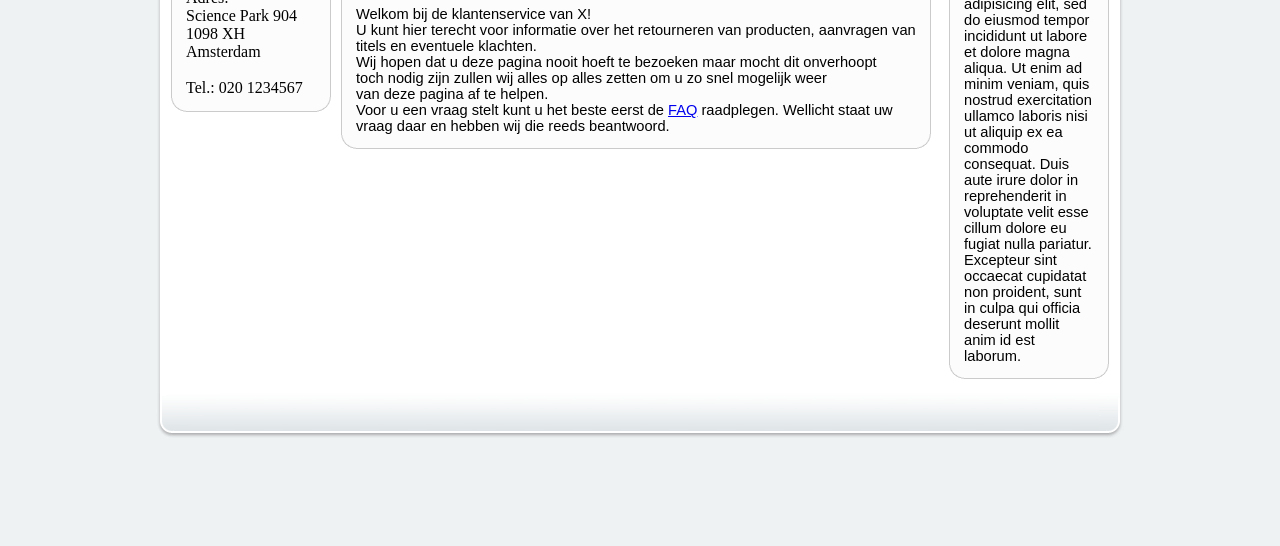
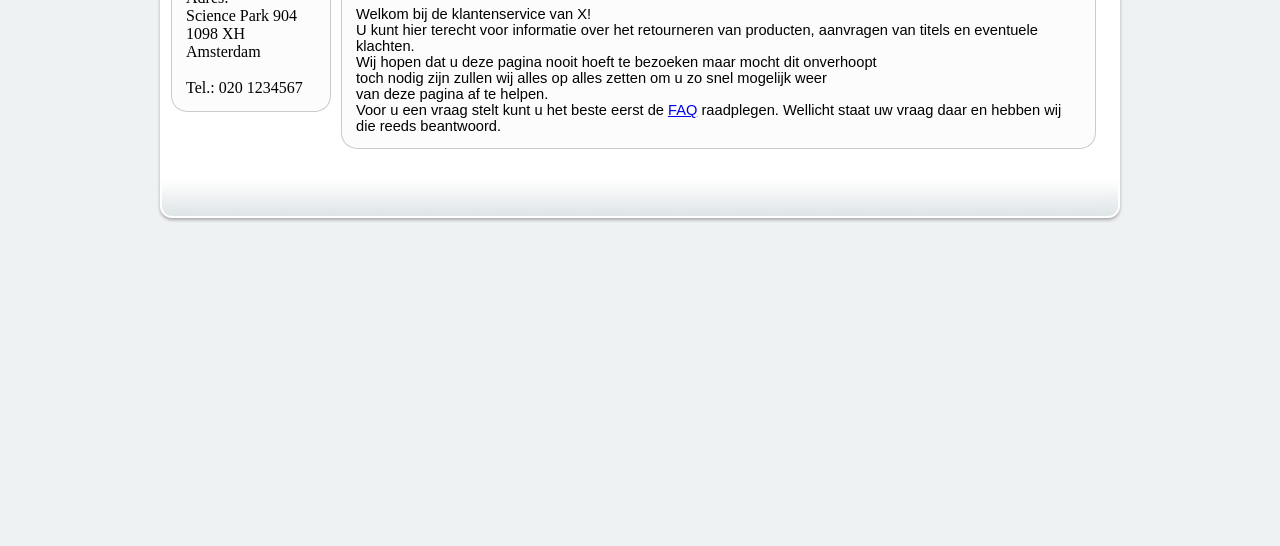
Before and after one commit to JBonsink/webdb, a plain HTML site: page klantenservice/klantenservice.html in a window 1280 px wide. Shown: the part 254-800 px from the top of the page. Drawn offline with Linux system fonts and the light colour scheme.

Commit message:
klantenserice rechter kolom weg

```diff
--- a/css/template.css
+++ b/css/template.css
@@ -55,7 +55,7 @@ body {
 
 #horizontal-menubar {
 	background-image: url(../images/navbar.gif);
-	background-repeat: repeat-x 0 0;
+	background-repeat: repeat-x;
 	height: 35px;
 	width: 968px;
 	border: 1px solid #606060;
--- a/klantenservice/klantenservice.html
+++ b/klantenservice/klantenservice.html
@@ -121,7 +121,7 @@
 
 			</div>
 
-       	<div id="center-box" class="rounded-box small">
+       	<div id="center-box" class="rounded-box wide">
 
    			<div class="top"><div></div></div>
 
@@ -143,28 +143,6 @@
 
 			</div>
 
-			<div id="right-box" class="rounded-box">
-
-   			<div class="top"><div></div></div>
-
-      			<div class="content">
-
-         		<p>Lorem ipsum dolor sit amet, consectetur
-         		adipisicing elit, sed do eiusmod tempor incididunt
-         		ut labore et dolore magna aliqua. Ut enim ad minim
-         		veniam, quis nostrud exercitation ullamco laboris
-         		nisi ut aliquip ex ea commodo consequat. Duis aute
-         		irure dolor in reprehenderit in voluptate velit esse
-         		cillum dolore eu fugiat nulla pariatur. Excepteur
-         		sint occaecat cupidatat non proident, sunt in culpa
-         		qui officia deserunt mollit anim id est laborum.</p>
-
-      			</div>
-
-   			<div class="bottom"><div></div></div>
-
-			</div>
-
    	</div>
    	<div class="bottom-shadow"><div></div></div>
 
```
Also changed, not shown: klantenservice/contact.html (+1 -23 lines), klantenservice/faq.html (+1 -16 lines), klantenservice/overons.html (+1 -23 lines).
